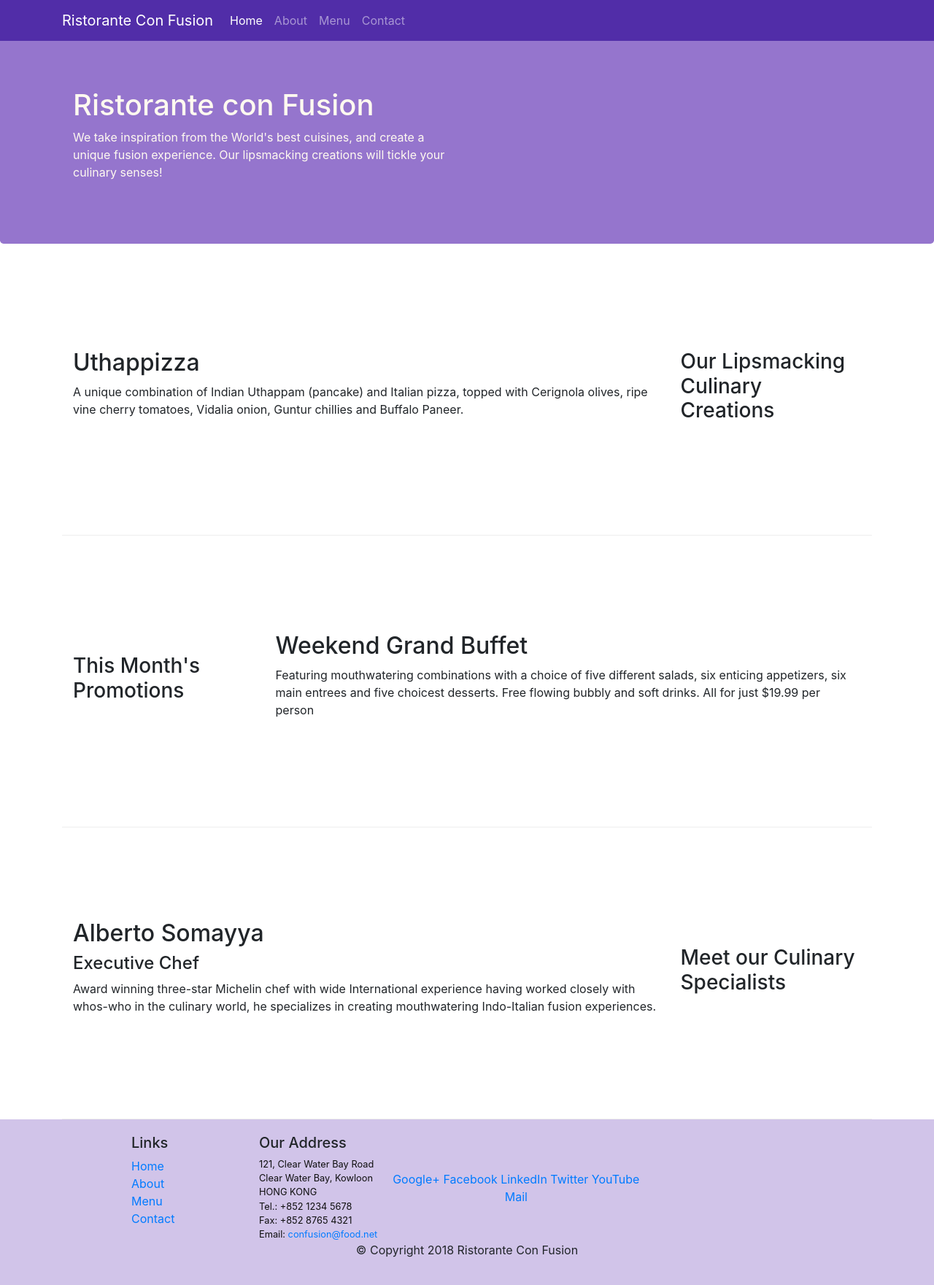
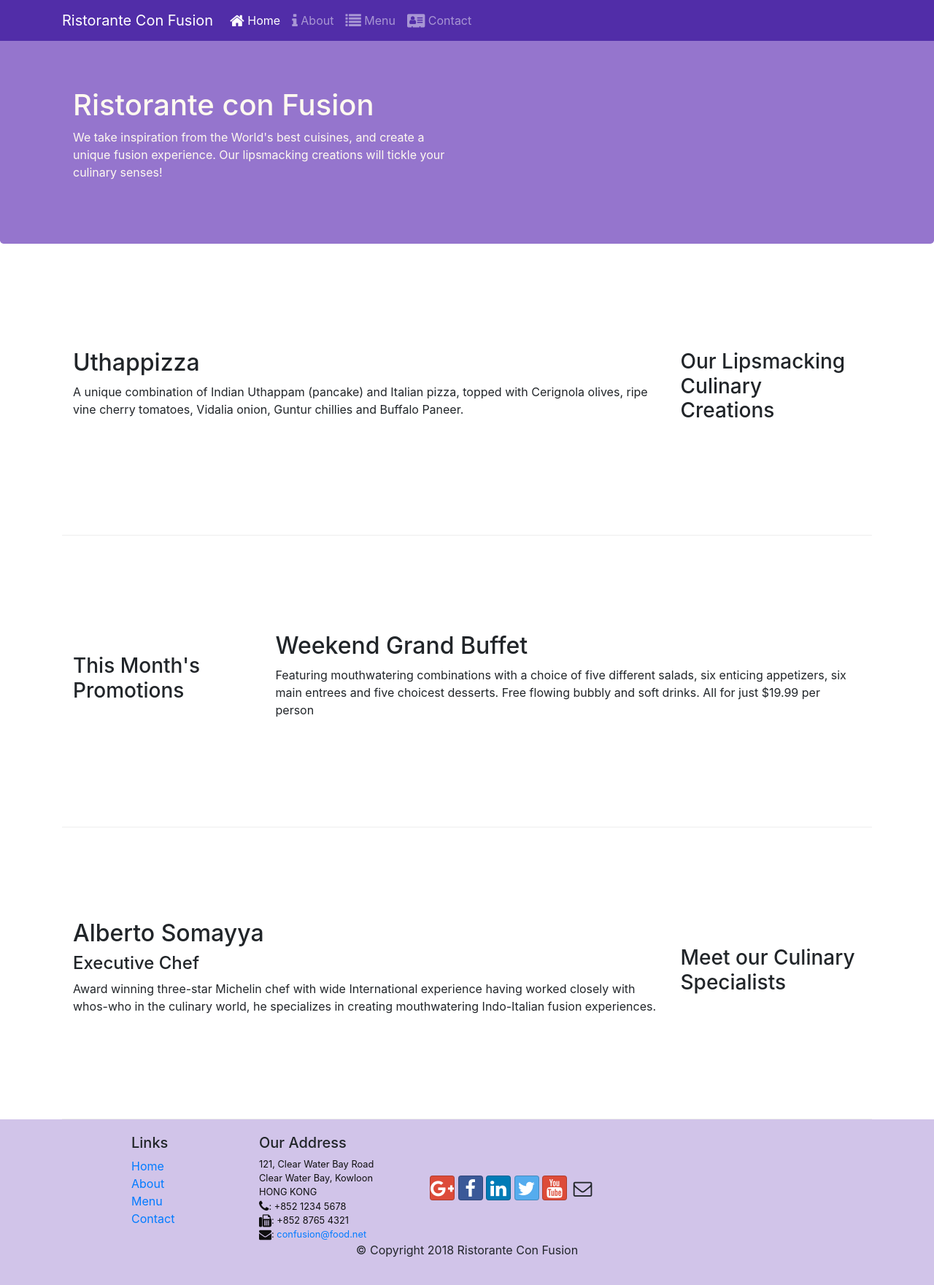
Before and after one commit to Sebasmontoyasm/Boostrap-FullStack, a website: page conFusion/index.html in a window 1280 px wide. Shown: the whole page at 73% size. Drawn offline with nearby package versions, Linux system fonts and the light colour scheme.

Commit message:
Icon Forms, First install, Bootstrap-social and font-awesome and becarfull with The AdBlock on your browser

```diff
--- a/conFusion/index.html
+++ b/conFusion/index.html
@@ -2,17 +2,21 @@
 <html lang="en">
 
 <head>
-     <!-- Required meta tags always come first -->
-     <meta charset="utf-8">
-     <meta name="viewport" content="width=device-width, initial-scale=1, shrink-to-fit=no">
-     <meta http-equiv="x-ua-compatible" content="ie=edge">
+    <!-- Required meta tags always come first -->
+    <meta charset="utf-8">
+    <meta name="viewport" content="width=device-width, initial-scale=1, shrink-to-fit=no">
+    <meta http-equiv="x-ua-compatible" content="ie=edge">
 
-     <!-- Bootstrap CSS -->
-     <link href="node_modules/bootstrap/dist/css/bootstrap.min.css" rel="stylesheet" >
-     <link href="css/styles.css" rel="stylesheet">
+    <!-- Bootstrap CSS -->
+    <link rel="stylesheet" href="node_modules/bootstrap/dist/css/bootstrap.min.css">
+    <link rel="stylesheet" href="css/styles.css">
+
+    <!-- Boostrap CSS Social icons and custom font-->
+    <link rel="stylesheet" href="node_modules/font-awesome/css/font-awesome.min.css">
+    <link rel="stylesheet" href="node_modules/bootstrap-social/bootstrap-social.css">
+
 
     <title>Ristorante Con Fusion</title>
-
 <body>
     <nav class="navbar navbar-dark navbar-expand-sm fixed-top">
         <div class="container">
@@ -22,10 +26,10 @@
             <a class="navbar-brand mr-auto" href="#">Ristorante Con Fusion</a>
             <div class="col-sm-12 collapse navbar-collapse" id="Navbar">
                 <ul class="navbar-nav mr-auto">
-                    <li class="nav-item active"><a class="nav-link" href="/">Home</a></li>
-                    <li class="nav-item"><a class="nav-link" href="./aboutus.html">About</a></li>
-                    <li class="nav-item"><a class="nav-link" href="#">Menu</a></li>
-                    <li class="nav-item"><a class="nav-link" href="#">Contact</a></li>
+                    <li class="nav-item active"><a class="nav-link" href="#"><span class="fa fa-home fa-lg"></span> Home</a></li>
+                    <li class="nav-item"><a class="nav-link" href="./aboutus.html"><span class="fa fa-info fa-lg"></span> About</a></li>
+                    <li class="nav-item"><a class="nav-link" href="#"><span class="fa fa-list fa-lg"></span> Menu</a></li>
+                    <li class="nav-item"><a class="nav-link" href="#"><span class="fa fa-address-card fa-lg"></span> Contact</a></li>
                 </ul>
             </div>
         </div>
@@ -95,19 +99,20 @@
 		              121, Clear Water Bay Road<br>
 		              Clear Water Bay, Kowloon<br>
 		              HONG KONG<br>
-		              Tel.: +852 1234 5678<br>
-		              Fax: +852 8765 4321<br>
-		              Email: <a href="mailto:confusion@food.net">confusion@food.net</a>
+                      <i class="fa fa-phone fa-lg"></i>: +852 1234 5678<br>
+                      <i class="fa fa-fax fa-lg"></i>: +852 8765 4321<br>
+                      <i class="fa fa-envelope fa-lg"></i>:
+                      <a href="mailto:confusion@food.net">confusion@food.net</a>
 		           </address>
                 </div>
                 <div class="col-12 col-sm-4 align-self-center">
                     <div class="text-center">
-                        <a href="http://google.com/+">Google+</a>
-                        <a href="http://www.facebook.com/profile.php?id=">Facebook</a>
-                        <a href="http://www.linkedin.com/in/">LinkedIn</a>
-                        <a href="http://twitter.com/">Twitter</a>
-                        <a href="http://youtube.com/">YouTube</a>
-                        <a href="mailto:">Mail</a>
+                        <a class="btn btn-social-icon btn-google" href="http://google.com/+"><i class="fa fa-google-plus"></i></a>
+                        <a class="btn btn-social-icon btn-facebook" href="http://www.facebook.com/profile.php?id="><i class="fa fa-facebook"></i></a>
+                        <a class="btn btn-social-icon btn-linkedin" href="http://www.linkedin.com/in/"><i class="fa fa-linkedin"></i></a>
+                        <a class="btn btn-social-icon btn-twitter" href="http://twitter.com/"><i class="fa fa-twitter"></i></a>
+                        <a class="btn btn-social-icon btn-google" href="http://youtube.com/"><i class="fa fa-youtube"></i></a>
+                        <a class="btn btn-social-icon" href="mailto:"><i class="fa fa-envelope-o"></i></a>
                     </div>
                 </div>
            </div>
--- a/conFusion/package.json
+++ b/conFusion/package.json
@@ -15,6 +15,8 @@
   },
   "dependencies": {
     "bootstrap": "^4.5.0",
+    "bootstrap-social": "^5.1.1",
+    "font-awesome": "^4.7.0",
     "jquery": "^3.5.1",
     "popper.js": "^1.16.1"
   }
```
Also changed, not shown: conFusion/aboutus.html (+10 -7 lines), 1 other file.
